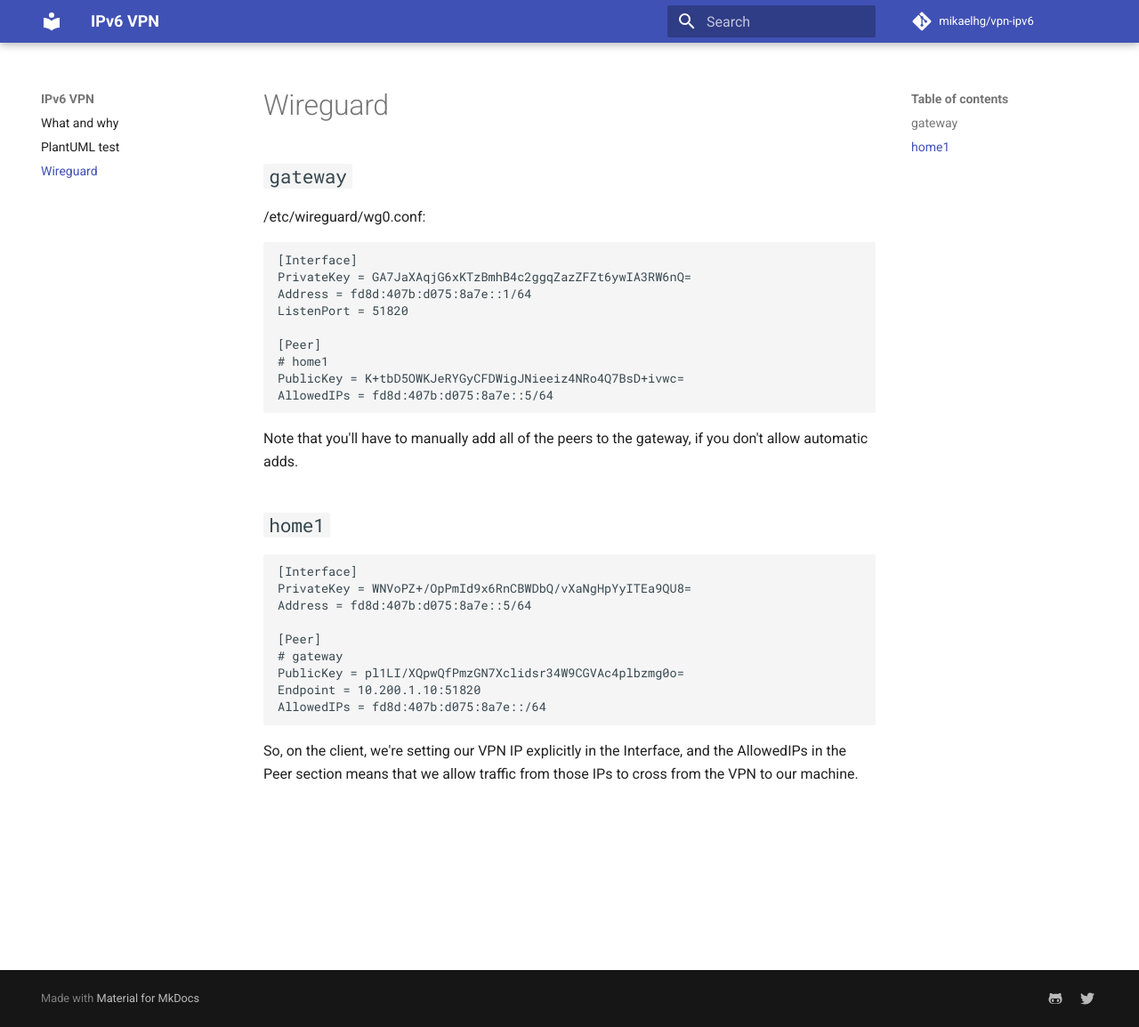
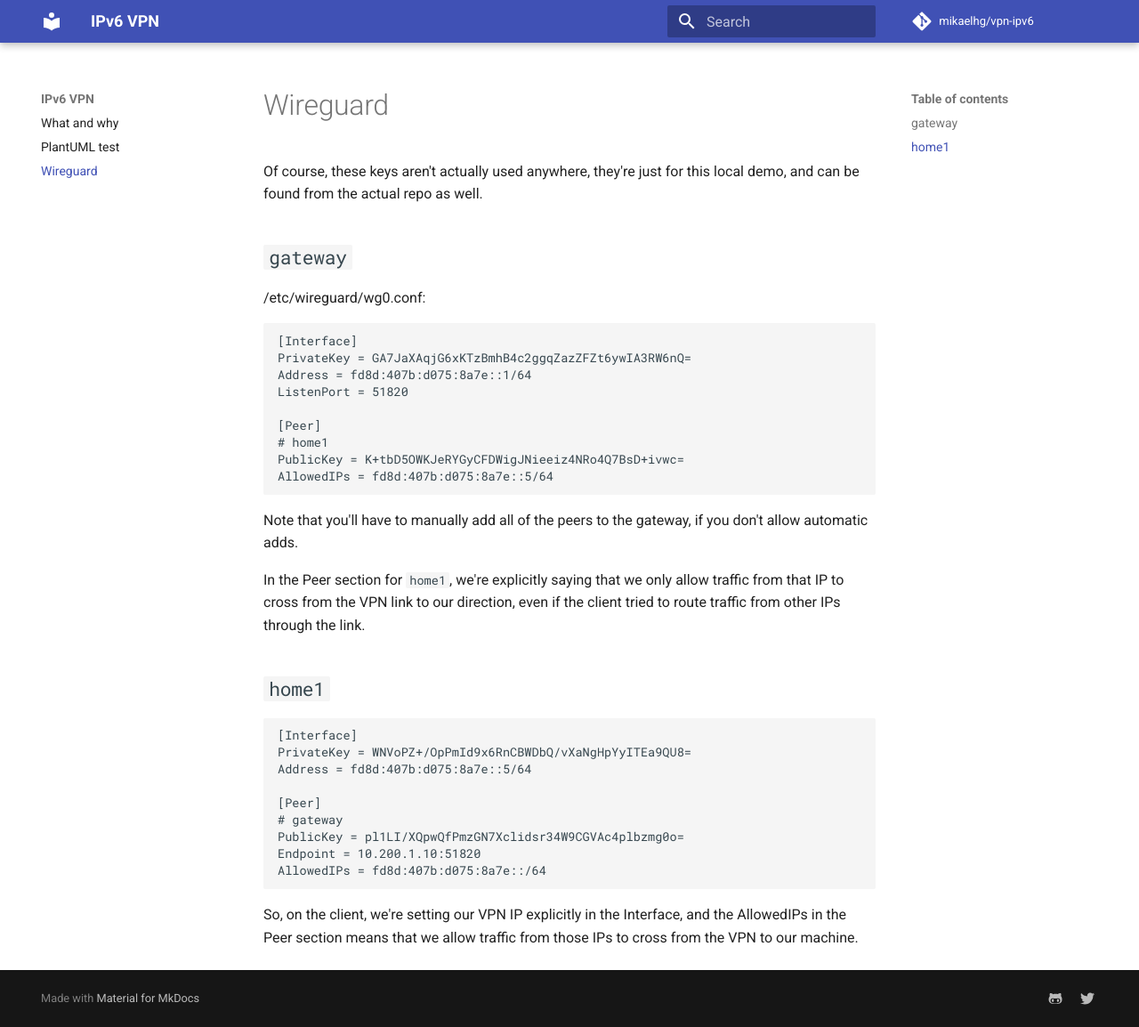
Before and after one commit to mikaelhg/vpn-ipv6, an MkDocs documentation site: the page built from docs/wireguard.md, in a window 1280 px wide and 1154 px high. Shown: the whole window at 89% size. Built offline with MkDocs 1.6.1 and Material for MkDocs 9.7.7, drawn with Linux system fonts in a browser that asks for light colours; comment, search, counter and statistics services are not loaded.

Commit message:
documenting

````diff
--- a/docs/wireguard.md
+++ b/docs/wireguard.md
@@ -1,4 +1,7 @@
 # Wireguard
+
+Of course, these keys aren't actually used anywhere, they're just for this
+local demo, and can be found from the actual repo as well.
 
 ## `gateway`
 
@@ -19,6 +22,10 @@
 Note that you'll have to manually add all of the peers to the gateway,
 if you don't allow automatic adds.
 
+In the Peer section for `home1`, we're explicitly saying that we only
+allow traffic from that IP to cross from the VPN link to our direction,
+even if the client tried to route traffic from other IPs through the link.
+
 ## `home1`
 
 ```conf
````
Also changed, not shown: docs/index.md (+4 -0 lines).
